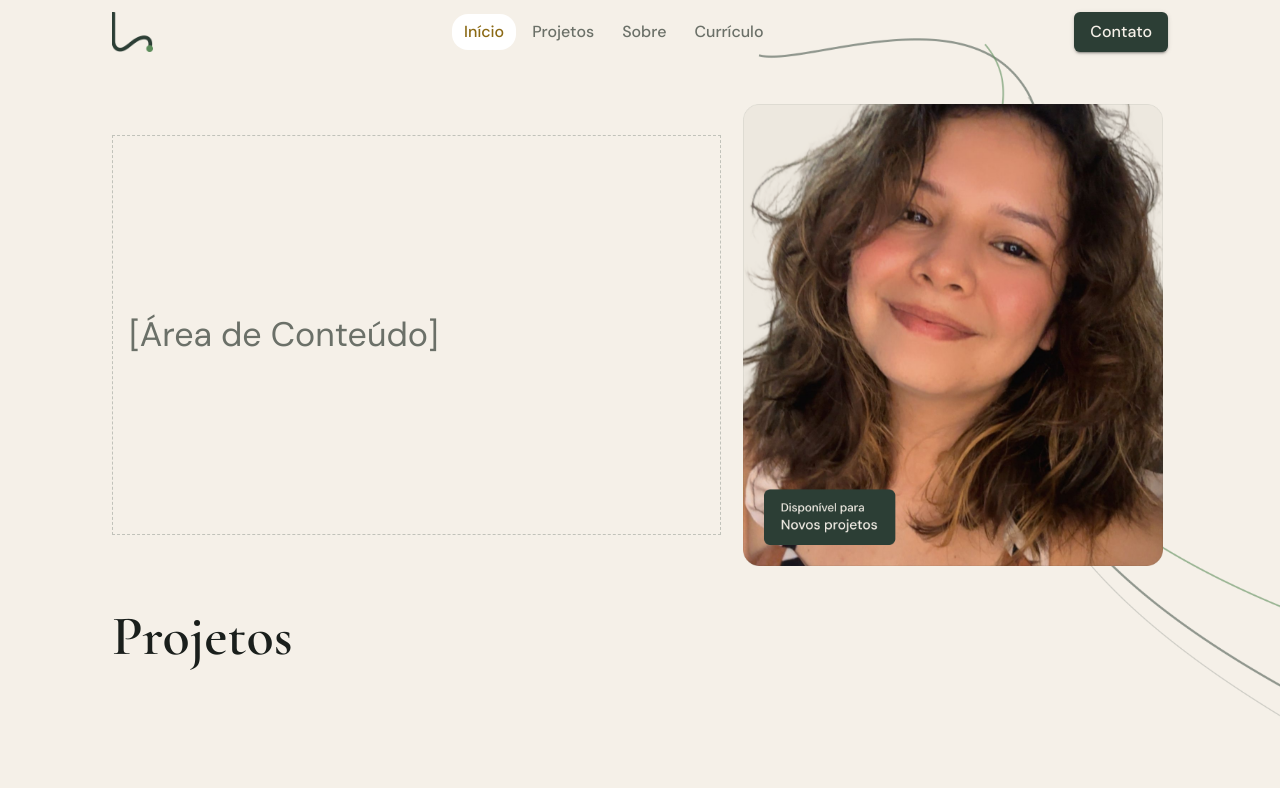
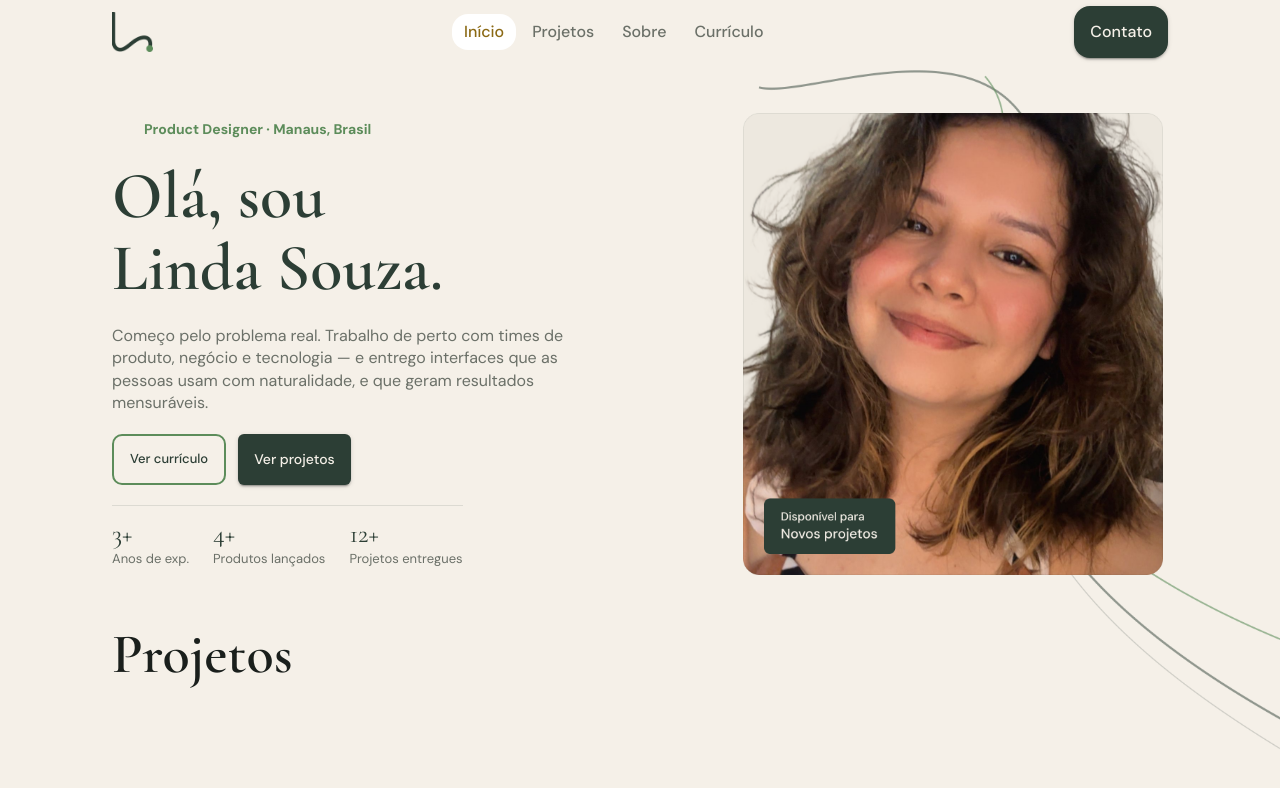
Before and after one commit to Agencia-Lumina-Digital/linda-hillary-port, a React (Vite) app: page / in a window 1280 px wide. Shown: the top 788 px of the page. Built offline with nearby package versions, Linux system fonts and the light colour scheme.

Commit message:
fix: adjusts of hero section

```diff
--- a/src/components/organisms/Navbar/Navbar.tsx
+++ b/src/components/organisms/Navbar/Navbar.tsx
@@ -38,7 +38,6 @@ export const Navbar = () => {
       elevation={0}
       sx={{
         backgroundColor: tokens.colors.background.canvas,
-        zIndex: 1
       }}
     >
       <Container maxWidth={false} sx={{ maxWidth: tokens.layout.maxWidth }}>
@@ -95,6 +94,9 @@ export const Navbar = () => {
                 background: tokens.colors.background.inverse,
                 color: tokens.colors.text.onInverse,
                 fontSize: tokens.typography.fontSize[16],
+                borderRadius: '16px',
+                px: '16px',
+                py: '12px'
               }}
             >
               Contato
--- a/src/features/hero/Hero.tsx
+++ b/src/features/hero/Hero.tsx
@@ -1,4 +1,4 @@
-import { Box, Grid, Typography } from '@mui/material';
+import { Box, Button, Grid, Stack, Typography } from '@mui/material';
 import { tokens } from '../../theme/tokens';
 import grafismoHero from '../../theme/assets/grafismo-rios-hero.png';
 import lindaImage from '../../theme/assets/linda-image.png';
@@ -9,11 +9,88 @@ export const Hero = () => {
       <Grid container spacing={4} alignItems="center">
         {/* Coluna Esquerda: Conteúdo (Esqueleto por enquanto) */}
         <Grid item xs={12} md={7}>
-          <Box sx={{ border: '1px dashed', borderColor: tokens.colors.border.medium, p: 4, height: '100%', minHeight: '400px', display: 'flex', alignItems: 'center' }}>
-            <Typography variant="h4" color="text.secondary">
-              [Área de Conteúdo]
+          <Stack spacing={5} sx={{ display: 'flex', justifyContent: 'center', height: '100%', py: 4 }}>
+            {/* Tagline / Eyebrow */}
+            <Box sx={{ display: 'flex', alignItems: 'center', gap: 2 }}>
+              <Box sx={{ width: 24, height: 1, backgroundColor: tokens.colors.background.brand }} />
+              <Typography
+                sx={{
+                  color: tokens.colors.text.accent,
+                  fontWeight: tokens.typography.fontWeight.semibold,
+                  fontSize: tokens.typography.fontSize[14]
+                }}
+              >
+                Product Designer · Manaus, Brasil
+              </Typography>
+            </Box>
+
+            {/* Título */}
+            <Typography variant="h1" sx={{ color: tokens.colors.text.brand, whiteSpace: 'pre-line' }}>
+              Olá, sou{'\n'}Linda Souza.
             </Typography>
-          </Box>
+
+            {/* Descrição */}
+            <Typography variant="body1" sx={{ color: tokens.colors.text.secondary, fontSize: tokens.typography.fontSize[16], maxWidth: '500px' }}>
+              Começo pelo problema real. Trabalho de perto com times de produto, negócio e tecnologia — e entrego interfaces que as pessoas usam com naturalidade, e que geram resultados mensuráveis.
+            </Typography>
+
+            {/* Ações */}
+            <Stack direction="row" spacing={3}>
+              <Button
+                variant="outlined"
+                sx={{
+                  border: '2px solid' + tokens.colors.border.accent,
+                  color: tokens.colors.text.brand,
+                  borderRadius: `${tokens.borderRadius.lg}px`,
+                  fontSize: tokens.typography.fontSize[13],
+                  px: '16px',
+                  py: '12px'
+                }}
+              >
+                Ver currículo
+              </Button>
+              <Button
+                variant="contained"
+                sx={{
+                  backgroundColor: tokens.colors.background.inverse,
+                  color: tokens.colors.text.onInverse,
+                  borderRadius: `${tokens.borderRadius.md}px`,
+                  px: '16px',
+                  py: '12px'
+                }}
+              >
+                Ver projetos
+              </Button>
+            </Stack>
+
+            {/* Métricas */}
+            <Box sx={{ display: 'flex', gap: 6, pt: 3, borderTop: '.5px solid ' + tokens.colors.border.default, width: 'fit-content' }}>
+              <Box>
+                <Typography variant="h4" sx={{ color: tokens.colors.text.brand, fontFamily: tokens.typography.fontFamily.display, fontSize: tokens.typography.fontSize[26] }}>
+                  3+
+                </Typography>
+                <Typography sx={{ color: tokens.colors.text.secondary, fontSize: tokens.typography.fontSize[13] }}>
+                  Anos de exp.
+                </Typography>
+              </Box>
+              <Box>
+                <Typography variant="h4" sx={{ color: tokens.colors.text.brand, fontFamily: tokens.typography.fontFamily.display, fontSize: tokens.typography.fontSize[26] }}>
+                  4+
+                </Typography>
+                <Typography sx={{ color: tokens.colors.text.secondary, fontSize: tokens.typography.fontSize[13] }}>
+                  Produtos lançados
+                </Typography>
+              </Box>
+              <Box>
+                <Typography variant="h4" sx={{ color: tokens.colors.text.brand, fontFamily: tokens.typography.fontFamily.display, fontSize: tokens.typography.fontSize[26] }}>
+                  12+
+                </Typography>
+                <Typography sx={{ color: tokens.colors.text.secondary, fontSize: tokens.typography.fontSize[13] }}>
+                  Projetos entregues
+                </Typography>
+              </Box>
+            </Box>
+          </Stack>
         </Grid>
 
         {/* Coluna Direita: Visual / Apresentação */}
@@ -27,7 +104,7 @@ export const Hero = () => {
               alt=""
               sx={{
                 position: 'absolute',
-                top: '63%',
+                top: '68%',
                 left: '50%',
                 transform: 'translate(-40%, -50%)', // Ajuste para centralizar visualmente
                 width: '150%', // Grafismo vaza para fora do container da imagem
```
